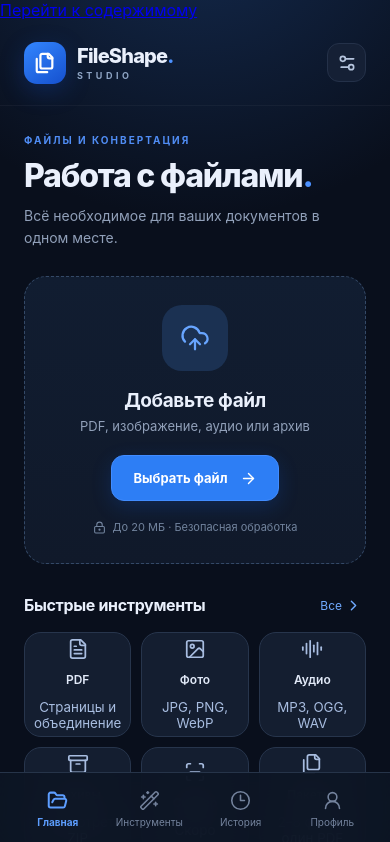
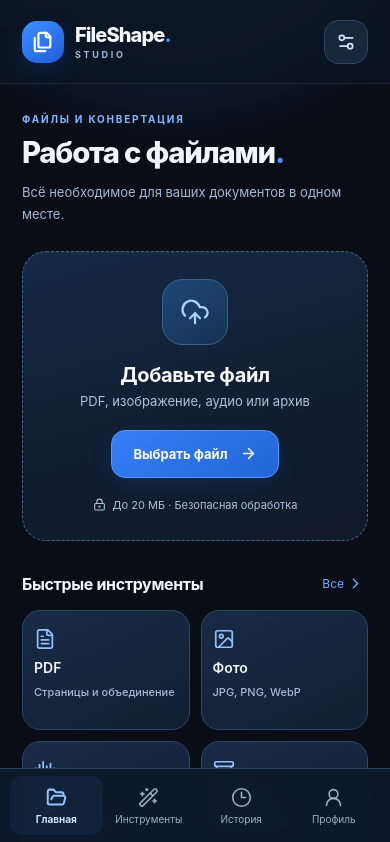
Before and after one commit to Dimash313/FileShape, a React (Vite) app in the folder miniapp/: page / in a window 390 px wide. Shown: the top 842 px of the page. Built offline with nearby package versions, Linux system fonts and the light colour scheme.

Commit message:
Introduce premium mobile dark-blue system with accessible touch targets

```diff
--- a/miniapp/src/styles.css
+++ b/miniapp/src/styles.css
@@ -105,3 +105,218 @@
 .background-jobs{margin:18px 0;padding:18px;border:1px solid #263d63;border-radius:20px;background:#101b2d}.background-jobs .section-head{margin-bottom:12px}.background-jobs h2{font-size:17px}.background-jobs p{font-size:13px;line-height:1.5;color:#b5c2d8}.background-jobs small{display:block;margin-top:12px;color:#91a2bd;font-size:11px;line-height:1.5}.background-job-state{display:flex;flex-direction:column;gap:6px;padding:12px 0}.background-job-state strong{font-size:16px}.background-job-state span{font-size:13px;color:#9cb9f7}.background-job-state p{margin:3px 0}.saved-job-links{display:flex;flex-wrap:wrap;gap:6px;margin-top:12px}.saved-job-links button{font:inherit;font-size:12px;border-radius:10px;background:#15233a;color:#b5c7e6;border:1px solid #294166;padding:8px}.saved-job-links button[aria-pressed=true]{border-color:#4381ef;color:#e8f0ff}.background-jobs button:focus-visible{outline:2px solid #8db5ff;outline-offset:3px}
 
 .job-retry-panel{margin-top:14px;padding:14px;border:1px solid #294166;border-radius:14px}.retry-file-label{display:flex;flex-direction:column;gap:8px;margin:12px 0;font-size:13px;color:#c5d7f6}.retry-file-label input{max-width:100%;font-size:12px}.unconfirmed-submission{padding:12px 0;border-top:1px solid #294166;margin-top:12px}
+
+
+/* 4.6: coherent dark-blue mobile surfaces, navigation and accessible controls. */
+:root {
+  color-scheme: dark;
+  --surface-0: #080d16;
+  --surface-1: #0e1725;
+  --surface-2: #142237;
+  --line: #263952;
+  --text: #eff5ff;
+  --muted: #a5b8d4;
+  --accent: #69aaff;
+  --focus: #a6d4ff;
+}
+body {
+  background: var(--surface-0);
+  color: var(--text);
+  overflow-wrap: anywhere;
+}
+button { -webkit-tap-highlight-color: transparent; touch-action: manipulation; }
+button:disabled { cursor: not-allowed; opacity: .55; }
+button:focus-visible, a:focus-visible, input:focus-visible {
+  outline: 3px solid var(--focus);
+  outline-offset: 3px;
+}
+.skip-link {
+  position: absolute;
+  top: -120px;
+  left: 18px;
+  z-index: 30;
+  padding: 12px 16px;
+  color: #fff;
+  border: 1px solid var(--focus);
+  border-radius: 12px;
+  background: #173b68;
+  font-weight: 700;
+}
+.skip-link:focus { top: calc(12px + env(safe-area-inset-top)); }
+.app-shell {
+  background: radial-gradient(ellipse 110% 35% at 45% -12%, #173258 0%, transparent 75%), var(--surface-0);
+  min-height: 100dvh;
+  padding-bottom: calc(96px + env(safe-area-inset-bottom));
+}
+.topbar {
+  min-height: 84px;
+  height: auto;
+  padding: calc(16px + env(safe-area-inset-top)) 22px 16px;
+  border-bottom: 1px solid #ffffff11;
+  background: #0b1421cc;
+}
+.brand-icon {
+  border-radius: 15px;
+  background: linear-gradient(145deg, #3b91ff, #215bdc);
+  box-shadow: 0 8px 22px #1656db35;
+}
+.brand-name { color: #f5f9ff; letter-spacing: -.9px; }
+.brand-caption { letter-spacing: 2.7px; color: #9fb9de; }
+.icon-button {
+  min-width: 44px;
+  min-height: 44px;
+  border-radius: 14px;
+  color: #d3e4fc;
+  background: #17273c;
+  border-color: #2b4462;
+}
+main { padding: 29px 22px 36px; }
+.page-kicker { color: #82b8ff; font-size: 10px; letter-spacing: 1.8px; }
+h1 { font-size: clamp(27px, 7.5vw, 35px); margin-bottom: 10px; }
+.lead { color: var(--muted); font-size: 13px; line-height: 1.7; }
+.section-head h2 { font-size: 16px; color: #f2f7ff; }
+.upload-area {
+  min-height: 267px;
+  border: 1.5px dashed #40638d;
+  border-radius: 24px;
+  background: linear-gradient(165deg, #152945 0%, #111d2f 64%, #101a29 100%);
+  box-shadow: inset 0 1px #ffffff0b;
+}
+.upload-icon {
+  background: linear-gradient(145deg, #1e4775, #173255);
+  color: #a8d2ff;
+  border: 1px solid #39618b;
+}
+.upload-area h2 { color: #f6f9ff; font-size: 20px; }
+.upload-area p { color: #b0c1dc; text-align: center; }
+.upload-footnote { color: #adc0da; line-height: 1.5; }
+.primary-button {
+  min-height: 48px;
+  border-radius: 14px;
+  background: linear-gradient(140deg, #357ff5, #2365d7);
+  border-color: #5298ff;
+  color: #fff;
+  box-shadow: 0 7px 20px #1465d52a;
+}
+.primary-button:not(:disabled):active { background: #1b59b7; }
+.secondary-button, .format-chip, .server-option {
+  min-height: 44px;
+  border-color: #365172;
+  color: #d9e8fc;
+}
+.format-chip[aria-pressed="true"], .server-option[aria-pressed="true"] {
+  background: #1c4676;
+  border-color: #75b5ff;
+  color: #fff;
+}
+.tools-head { margin-top: 30px; }
+.tools-grid { grid-template-columns: repeat(2, minmax(0, 1fr)); gap: 11px; }
+.tool-card {
+  min-height: 120px;
+  height: auto;
+  padding: 17px 11px;
+  justify-content: flex-start;
+  align-items: flex-start;
+  text-align: left;
+  gap: 9px;
+  border-radius: 18px;
+  background: linear-gradient(155deg, #182b46, #121f33);
+  border-color: #2a4668;
+  color: #8fc0ff;
+}
+.tool-card span { color: #f1f5ff; font-size: 14px; }
+.tool-card small { display: block; color: #a5bad5; font-size: 11px; line-height: 1.45; font-weight: 500; }
+.tool-card:hover, .tool-list-item:hover { border-color: #518ad5; background: #19304e; }
+.tool-card:disabled, .tool-list-item:disabled { opacity: .5; }
+.selected-file, .profile-card, .background-jobs {
+  border-color: #2b4362;
+  background: linear-gradient(165deg, #152339, #101b2d);
+  border-radius: 20px;
+}
+.file-card { border-color: #365270; }
+.file-details strong, .history-item strong, .batch-file strong { overflow-wrap: anywhere; }
+.editor-steps { gap: 8px; }
+.editor-step { line-height: 1.35; }
+.tool-list-item, .history-item {
+  min-height: 72px;
+  border-radius: 16px;
+  border-color: #2b425f;
+  background: #121f33;
+}
+.tool-list-item > div:nth-child(2), .history-item > div:nth-child(2) { min-width: 0; }
+.tool-list-item strong, .history-item strong { color: #f0f5ff; }
+.tool-list-item span, .history-item span { color: #b0c4e0; }
+.history-download { min-width: 44px; min-height: 44px; flex: 0 0 44px; }
+.empty-state {
+  background: #111d2e;
+  border-color: #355479;
+  border-radius: 20px;
+  min-height: 215px;
+}
+.empty-state span { color: #adc0db; }
+.queue-panel { border-radius: 18px; background: #121f33; }
+.queue-metrics > div { background: #1b304a; }
+.pages-field input {
+  min-height: 46px;
+  max-width: 100%;
+  color: #f0f6ff;
+}
+.pages-field input:focus-visible { outline-color: var(--focus); }
+.pdf-page-number { min-height: 44px; }
+.page-presets-row button, .pdf-bulk-actions button,
+.pdf-grid-navigation button, .queue-panel-head button {
+  min-height: 44px;
+}
+.batch-row button { min-width: 40px; min-height: 44px; }
+.notice {
+  position: fixed;
+  bottom: calc(87px + env(safe-area-inset-bottom));
+  left: 50%;
+  transform: translateX(-50%);
+  width: calc(100% - 28px);
+  max-width: 554px;
+  margin: 0;
+  padding: 14px 15px;
+  border-radius: 15px;
+  border-color: #4b76ae;
+  background: #19314eeF;
+  color: #e7f3ff;
+  box-shadow: 0 12px 35px #0008;
+  z-index: 11;
+}
+.notice button { min-width: 38px; min-height: 38px; flex-shrink: 0; }
+.bottom-nav {
+  height: calc(76px + env(safe-area-inset-bottom));
+  padding: 7px 10px calc(9px + env(safe-area-inset-bottom));
+  background: #0d1929f5;
+  border-color: #29405e;
+  backdrop-filter: blur(12px);
+}
+.nav-item {
+  min-width: 0;
+  min-height: 56px;
+  border-radius: 12px;
+  color: #9eafc7;
+  font-size: 10px;
+  gap: 5px;
+}
+.nav-item[aria-current="page"] {
+  color: #91c4ff;
+  background: #1c3b604d;
+}
+.nav-item[aria-current="page"] span { color: #cce5ff; }
+@media (max-width: 370px) {
+  main { padding-left: 16px; padding-right: 16px; }
+  .topbar { padding-left: 16px; padding-right: 16px; }
+  .tools-grid { gap: 8px; }
+  .tool-card { min-height: 116px; padding: 14px 10px; }
+  .nav-item { font-size: 9px; }
+}
+@media (prefers-reduced-motion: reduce) {
+  *, *::before, *::after { animation-duration: .01ms !important; transition-duration: .01ms !important; scroll-behavior: auto !important; }
+}
+@media (prefers-contrast: more) {
+  .tool-card, .selected-file, .profile-card, .history-item,
+  .tool-list-item, .server-option, .format-chip, .bottom-nav { border-color: #8fb6e8; }
+  .lead, .tool-card small, .history-item span, .tool-list-item span { color: #d6e6ff; }
+}
```
